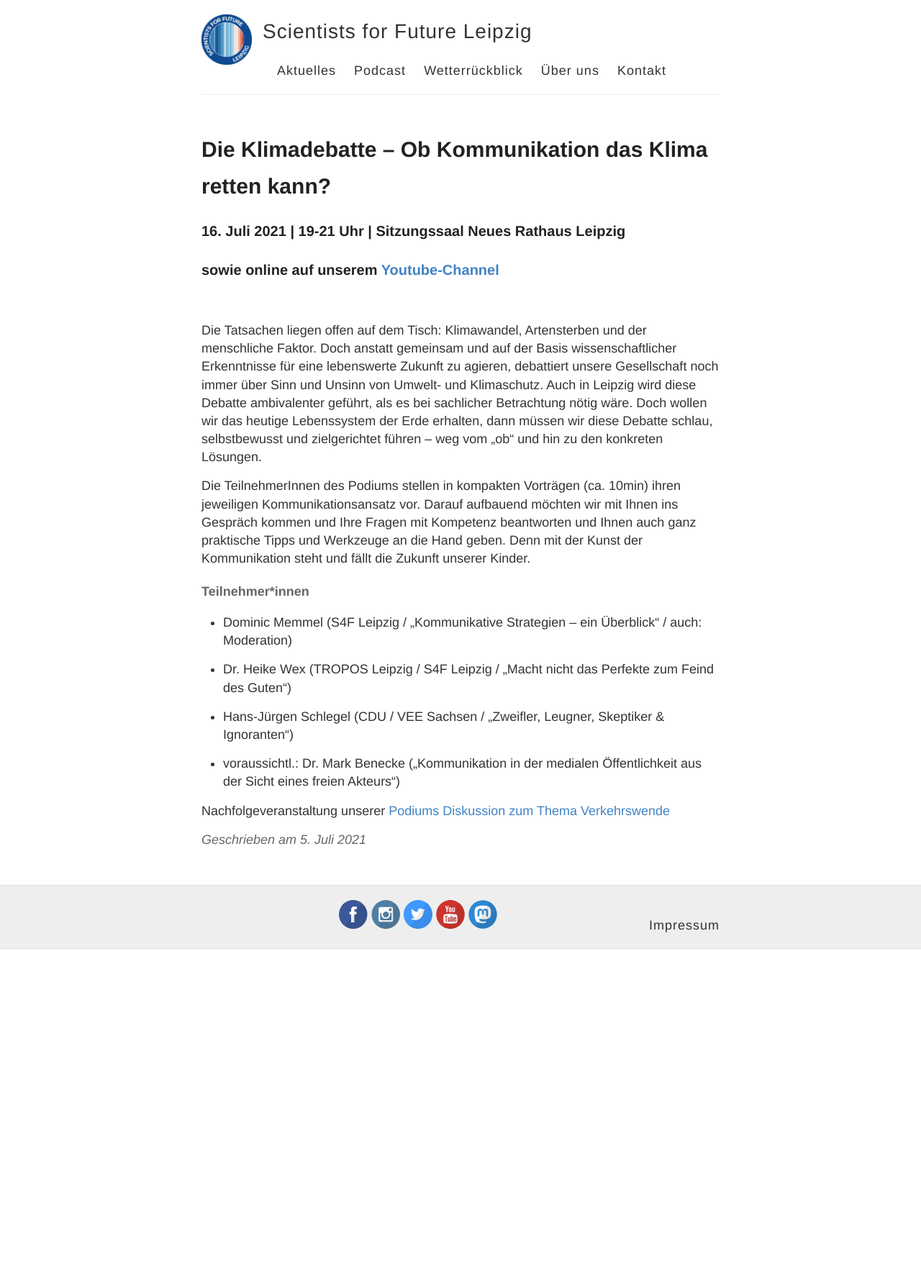
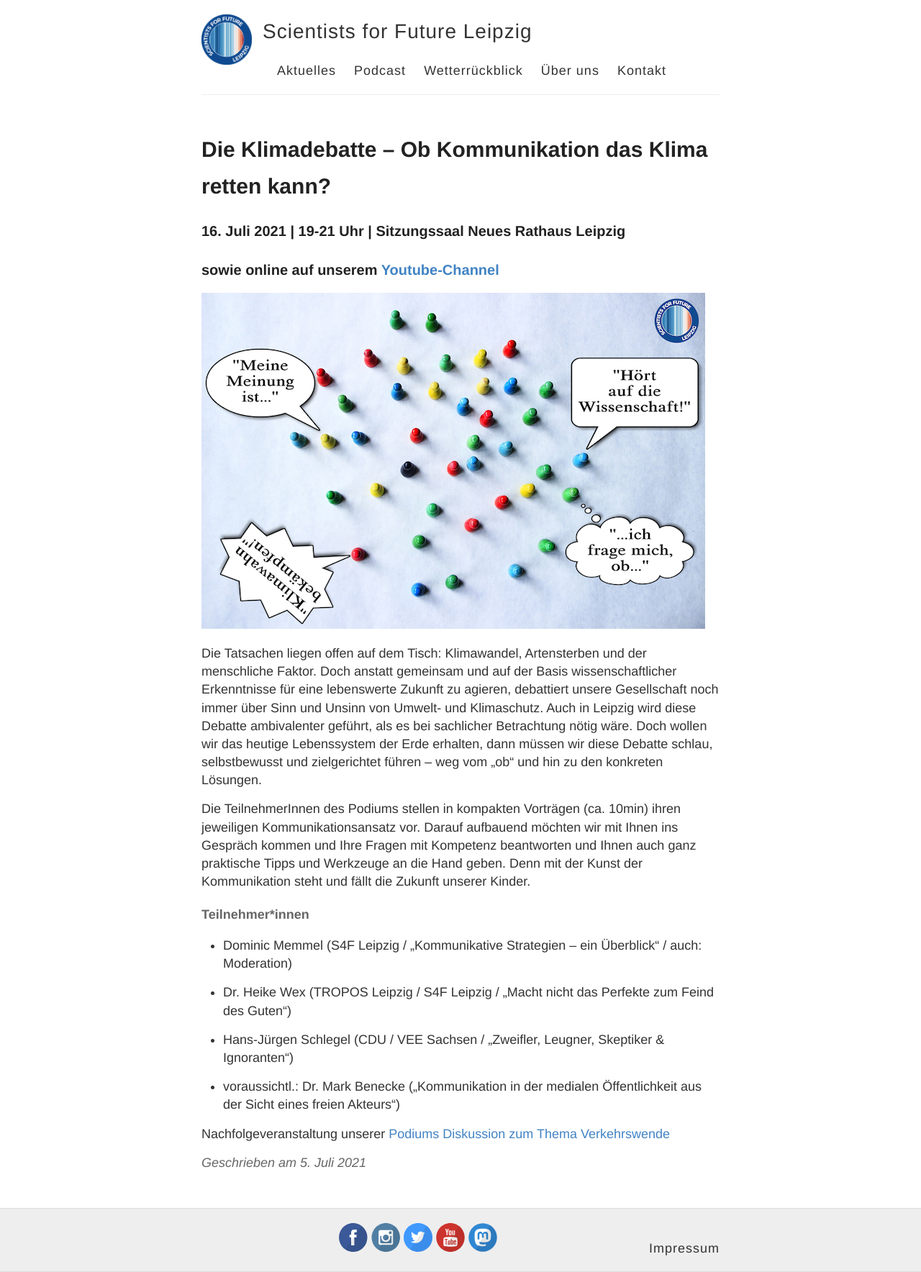
Before and after one commit to s4f-leipzig/s4f-leipzig.github.io, a Jekyll site: the page built from _posts/2021-07-05-Podiums-Diskussion.md, in a window 1280 px wide. Shown: the whole page at 72% size. Built offline with Jekyll 4.4.1, drawn with Linux system fonts in a browser that asks for light colours; before the commit the page ends 1319 px from its top, so only the background shows below that.

Commit message:
fix img path

```diff
--- a/_posts/2021-07-05-Podiums-Diskussion.md
+++ b/_posts/2021-07-05-Podiums-Diskussion.md
@@ -7,7 +7,7 @@ category: News
 ### 16. Juli 2021 | 19-21 Uhr | Sitzungssaal Neues Rathaus Leipzig
 ### sowie online auf unserem [Youtube-Channel](https://www.youtube.com/channel/UCdrwdImXfrD6Q-SUUTwhaow/videos)
 
-![](images/Sharepic_LNDW.png)
+![](/images/Sharepic_LNDW.png)
 
 Die Tatsachen liegen offen auf dem Tisch: Klimawandel, Artensterben und der menschliche Faktor. Doch anstatt gemeinsam und auf der Basis wissenschaftlicher Erkenntnisse für eine lebenswerte Zukunft zu agieren, debattiert unsere Gesellschaft noch immer über Sinn und Unsinn von Umwelt- und Klimaschutz. Auch in Leipzig wird diese Debatte ambivalenter geführt, als es bei sachlicher Betrachtung nötig wäre. Doch wollen wir das heutige Lebenssystem der Erde erhalten, dann müssen wir diese Debatte schlau, selbstbewusst und zielgerichtet führen – weg vom „ob“ und hin zu den konkreten Lösungen. <br>
 
```
